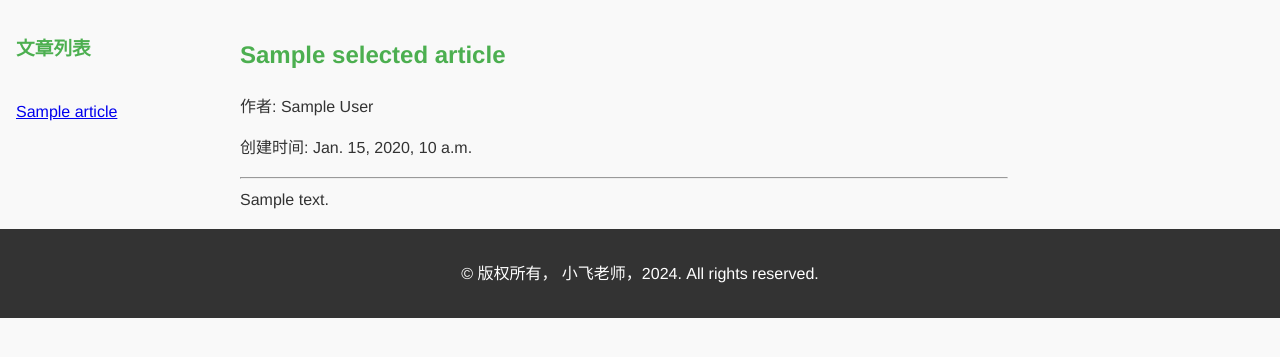
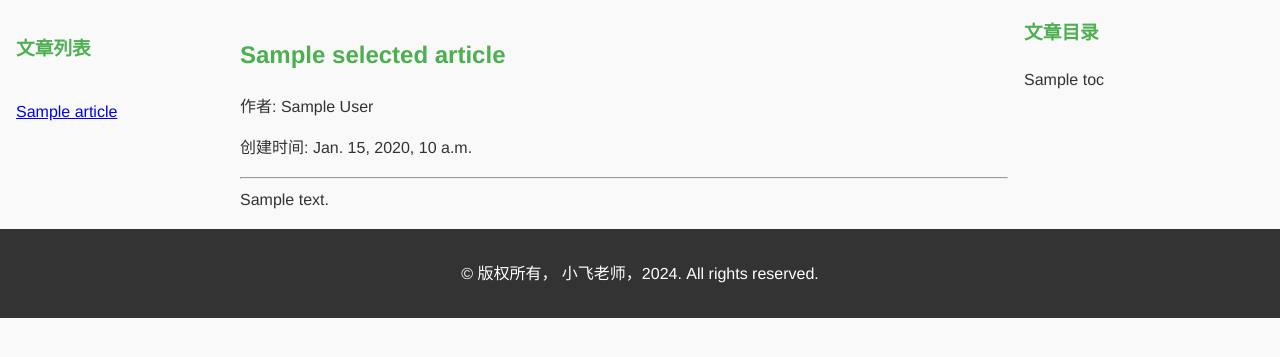
Before and after one commit to fly199004/mysite, a Django app: template myapp/templates/articles.html in a window 1280 px wide. Shown: the part 168-525 px from the top of the page. Run offline with Django 5.2, Linux system fonts and the light colour scheme; the template is opened without the code that fills it: most values are stand-ins (such as "Sample title", 1, 10 or a date in 2020).

Commit message:
完成文章网页设计，将md转化成网页渲染，图片正常显示，右边显示文章目录

```diff
--- a/myapp/templates/articles.html
+++ b/myapp/templates/articles.html
@@ -24,3 +24,12 @@
         <h2>请选择一篇文章</h2>
     {% endif %}
 {% endblock %}
+
+{% block right %}
+    {% if selected_article and selected_article.toc %}
+        <h3>文章目录</h3>
+        <div>
+            {{ selected_article.toc|safe }}
+        </div>
+    {% endif %}
+{% endblock %}
--- a/myapp/templates/base.html
+++ b/myapp/templates/base.html
@@ -72,6 +72,10 @@
             margin: 0 auto;
             flex: 1;
             order:2;
+            /* white-space: pre-wrap; 保留原文中的换行和空格格式。 */
+        }
+        main img{
+            max-width: 100%;
         }
 
         right {
```
Also changed, not shown: myapp/views.py (+25 -1 lines).
